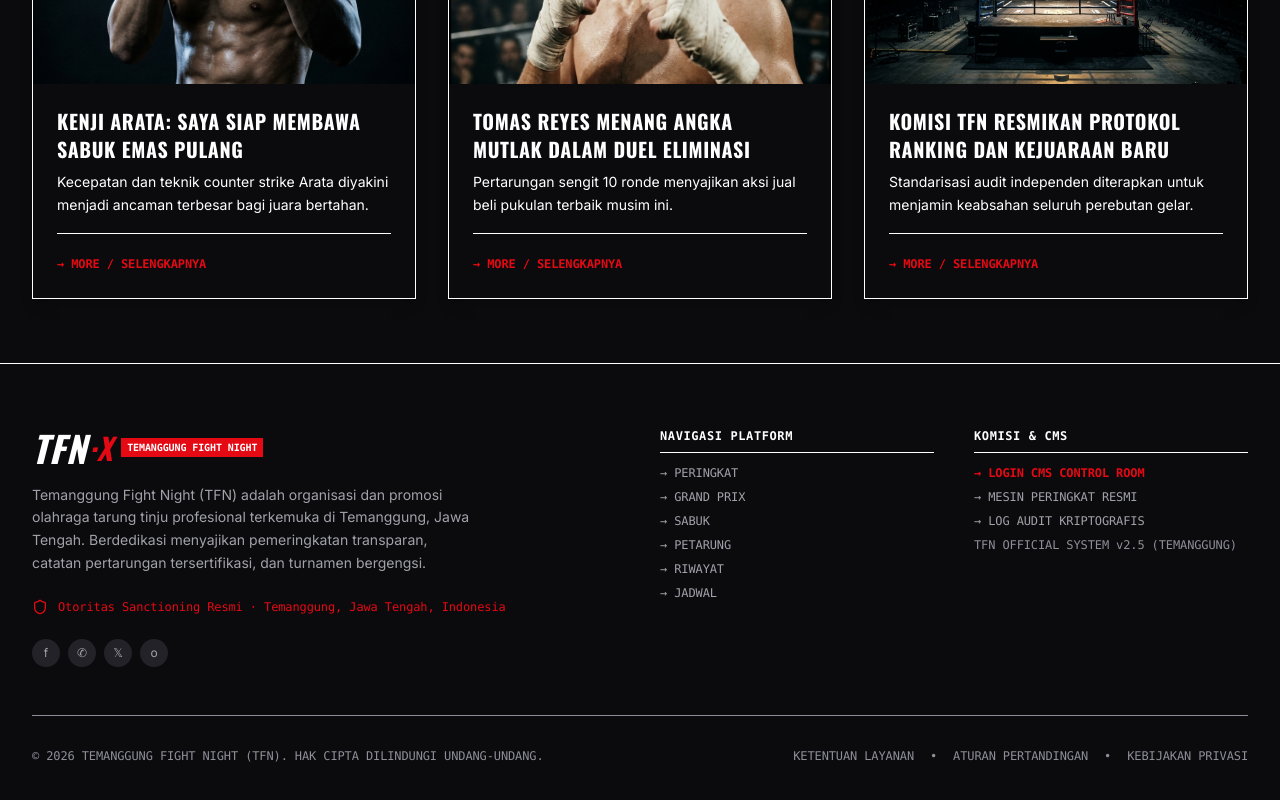
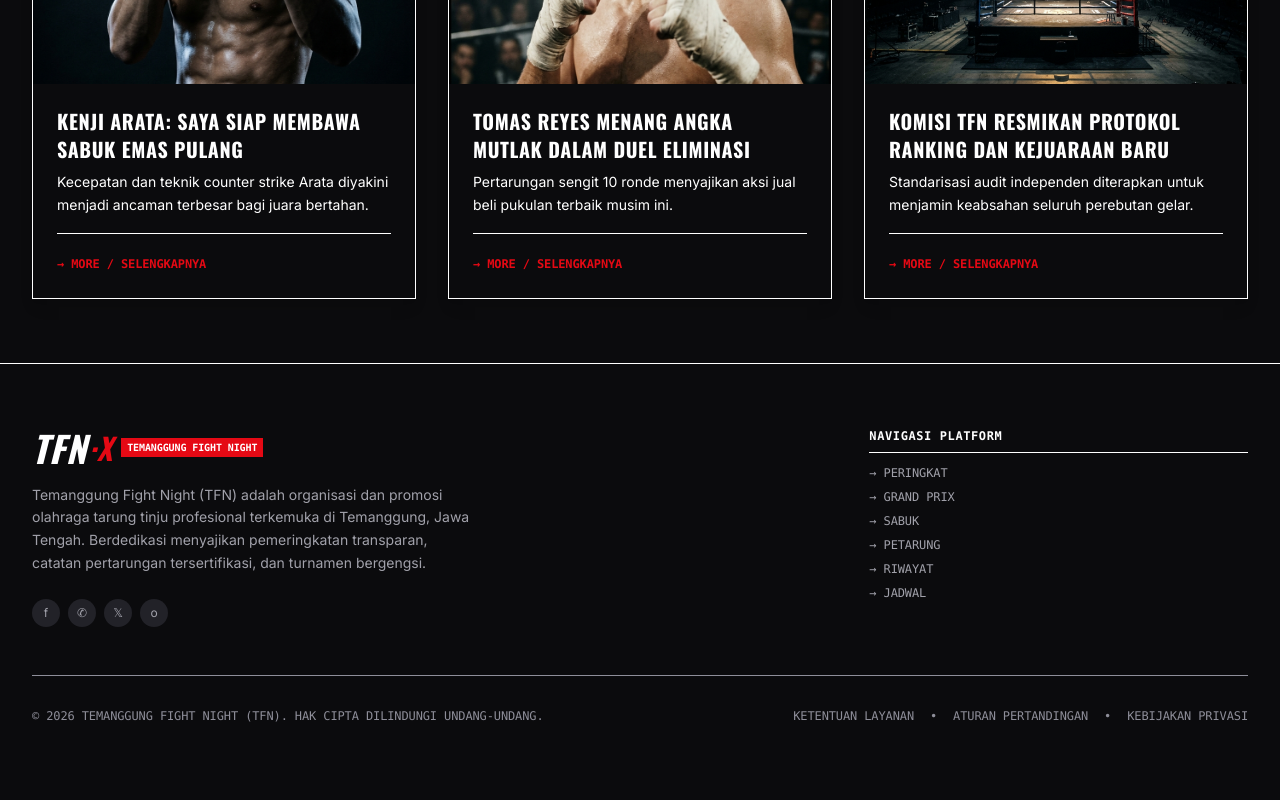
Before and after one commit to B4ckR3d/boxing, a Next.js app: page /news in a window 1280 px wide. Shown: the part 1073-1873 px from the top of the page. Built offline with nearby package versions, Linux system fonts and the light colour scheme; no server answers.

Commit message:
fix(ui): remove sanctioned notice and commission cms column from footer

```diff
--- a/src/components/layout/Footer.tsx
+++ b/src/components/layout/Footer.tsx
@@ -2,7 +2,6 @@
 
 import React from "react";
 import Link from "next/link";
-import { Shield } from "lucide-react";
 import { useLanguage } from "@/lib/i18n/LanguageContext";
 
 export function Footer() {
@@ -12,7 +11,7 @@ export function Footer() {
     <footer className="bg-canvas border-t border-subtle text-ink select-none transition-colors">
       {/* Main Footer Directory */}
       <div className="max-w-7xl mx-auto px-4 sm:px-6 lg:px-8 py-16">
-        <div className="grid grid-cols-1 md:grid-cols-4 gap-10">
+        <div className="grid grid-cols-1 md:grid-cols-3 gap-10">
           {/* Brand Info */}
           <div className="md:col-span-2 space-y-4">
             <div className="flex items-center tracking-tighter">
@@ -30,11 +29,6 @@ export function Footer() {
             <p className="text-xs sm:text-sm text-ink-muted max-w-md leading-relaxed font-sans">
               {t("footerDescription")}
             </p>
-
-            <div className="flex items-center gap-2.5 pt-2 font-mono-data text-xs text-fight-red">
-              <Shield className="w-4 h-4 shrink-0" />
-              <span>{t("footerSanctionedNotice")}</span>
-            </div>
 
             {/* Social Icons Row */}
             <div className="flex items-center gap-2 pt-2 text-ink-muted">
@@ -91,35 +85,6 @@ export function Footer() {
               </li>
             </ul>
           </div>
-
-          {/* Governance & Admin */}
-          <div className="space-y-3 font-mono-data text-xs">
-            <p className="font-bold text-ink uppercase tracking-wider border-b border-subtle pb-2">
-              {t("footerGovTitle")}
-            </p>
-            <ul className="space-y-2 text-ink-muted">
-              <li>
-                <Link href="/admin/login" className="text-fight-red font-bold hover:underline">
-                  → {t("footerCmsLogin")}
-                </Link>
-              </li>
-              <li>
-                <Link href="/admin/rankings" className="hover:text-ink transition-colors">
-                  → {t("footerRankEngine")}
-                </Link>
-              </li>
-              <li>
-                <Link href="/admin/audit-logs" className="hover:text-ink transition-colors">
-                  → {t("footerAuditLog")}
-                </Link>
-              </li>
-              <li>
-                <span className="text-ink-subtle">
-                  TFN OFFICIAL SYSTEM v2.5 (TEMANGGUNG)
-                </span>
-              </li>
-            </ul>
-          </div>
         </div>
 
         {/* Bottom Legal Bar */}
```
